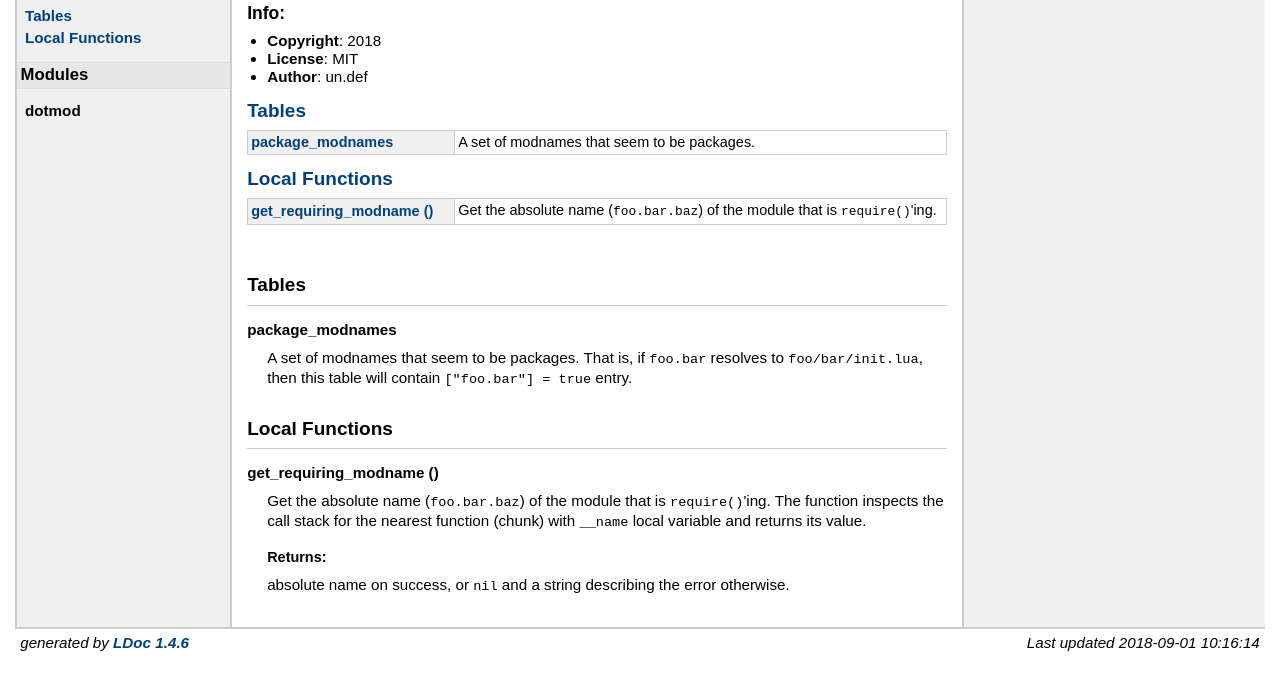
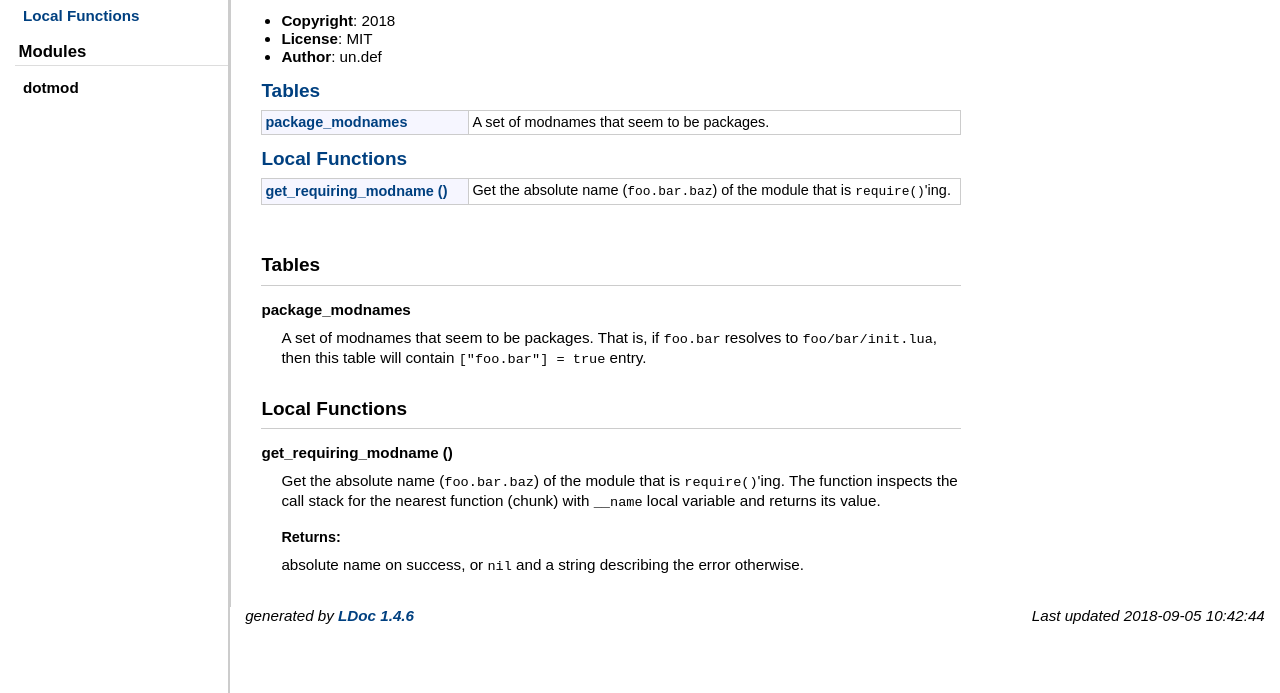
Before and after one commit to un-def/dotmod, a plain HTML site: page docs/index.html in a window 1280 px wide. Shown: the part 107-800 px from the top of the page. Drawn offline with Linux system fonts and the light colour scheme.

Commit message:
Use fixed LDoc theme

```diff
--- a/docs/index.html
+++ b/docs/index.html
@@ -4,7 +4,7 @@
 <meta http-equiv="Content-Type" content="text/html; charset=UTF-8"/>
 <head>
     <title>dotmod documentation</title>
-    <link rel="stylesheet" href="ldoc.css" type="text/css" />
+    <link rel="stylesheet" href="ldoc_fixed.css" type="text/css" />
 </head>
 <body>
 
@@ -126,7 +126,7 @@
 </div> <!-- id="main" -->
 <div id="about">
 <i>generated by <a href="http://github.com/stevedonovan/LDoc">LDoc 1.4.6</a></i>
-<i style="float:right;">Last updated 2018-09-01 10:16:14 </i>
+<i style="float:right;">Last updated 2018-09-05 10:42:44 </i>
 </div> <!-- id="about" -->
 </div> <!-- id="container" -->
 </body>
--- a/docs/ldoc.css
+++ b/docs/ldoc_fixed.css
@@ -87,7 +87,7 @@ em { font-style: italic;}
 
 h1 {
     font-size: 1.5em;
-    margin: 20px 0 20px 0;
+    margin: 0 0 20px 0;
 }
 h2, h3, h4 { margin: 15px 0 10px 0; }
 h2 { font-size: 1.25em; }
@@ -132,7 +132,7 @@ table.index td { text-align: left; vertical-align: top; }
 #container {
     margin-left: 1em;
     margin-right: 1em;
-    background-color: #f0f0f0;
+    background-color: #ffffff;
 }
 
 #product {
@@ -146,25 +146,31 @@ table.index td { text-align: left; vertical-align: top; }
 }
 
 #main {
-    background-color: #f0f0f0;
-    border-left: 2px solid #cccccc;
+    background-color:#FFFFFF; // #f0f0f0;
+    border-left: 1px solid #cccccc;
 }
 
 #navigation {
+    position: fixed;
+    top: 0;
+    left: 0;
     float: left;
     width: 14em;
     vertical-align: top;
-    background-color: #f0f0f0;
+    background-color:#FFFFFF; // #f0f0f0;
+    border-right: 2px solid #cccccc;
     overflow: visible;
+    overflow-y: scroll;
+    height: 100%;
+    padding-left: 1em;
 }
 
 #navigation h2 {
-    background-color:#e7e7e7;
+    background-color:#FFFFFF;//:#e7e7e7;
     font-size:1.1em;
     color:#000000;
     text-align: left;
     padding:0.2em;
-    border-top:1px solid #dddddd;
     border-bottom:1px solid #dddddd;
 }
 
@@ -188,16 +194,19 @@ table.index td { text-align: left; vertical-align: top; }
 #content {
     margin-left: 14em;
     padding: 1em;
+    padding-left: 2em;
     width: 700px;
     border-left: 2px solid #cccccc;
-    border-right: 2px solid #cccccc;
+   // border-right: 2px solid #cccccc;
     background-color: #ffffff;
 }
 
 #about {
     clear: both;
-    padding: 5px;
+    padding-left: 1em;
+    margin-left: 14em; // avoid the damn sidebar!
     border-top: 2px solid #cccccc;
+    border-left: 2px solid #cccccc;
     background-color: #ffffff;
 }
 
@@ -245,9 +254,8 @@ table.module_list td {
     border-style: solid;
     border-color: #cccccc;
 }
-table.module_list td.name { background-color: #f0f0f0; min-width: 200px; }
+table.module_list td.name { background-color: #f0f0f0; ; min-width: 200px; }
 table.module_list td.summary { width: 100%; }
-
 
 table.function_list {
     border-width: 1px;
@@ -261,17 +269,17 @@ table.function_list td {
     border-style: solid;
     border-color: #cccccc;
 }
-table.function_list td.name { background-color: #f0f0f0; min-width: 200px; }
+table.function_list td.name { background-color: #f6f6ff; ; min-width: 200px; }
 table.function_list td.summary { width: 100%; }
-
-ul.nowrap {
-    overflow:auto;
-    white-space:nowrap;
-}
 
 dl.table dt, dl.function dt {border-top: 1px solid #ccc; padding-top: 1em;}
 dl.table dd, dl.function dd {padding-bottom: 1em; margin: 10px 0 0 20px;}
 dl.table h3, dl.function h3 {font-size: .95em;}
+
+ul.nowrap {
+    overflow:auto;
+    whitespace:nowrap;
+}
 
 /* stop sublists from having initial vertical space */
 ul ul { margin-top: 0px; }
```
Also changed, not shown: 1 other file.
